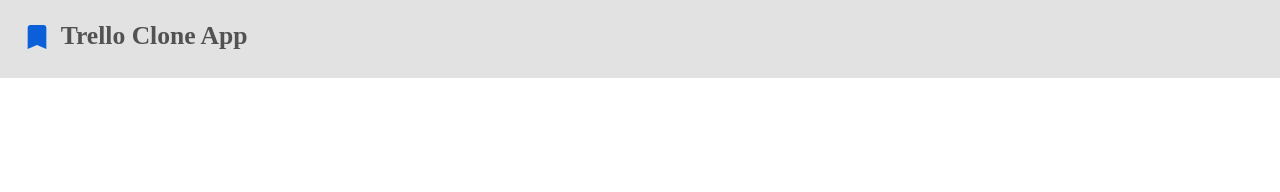
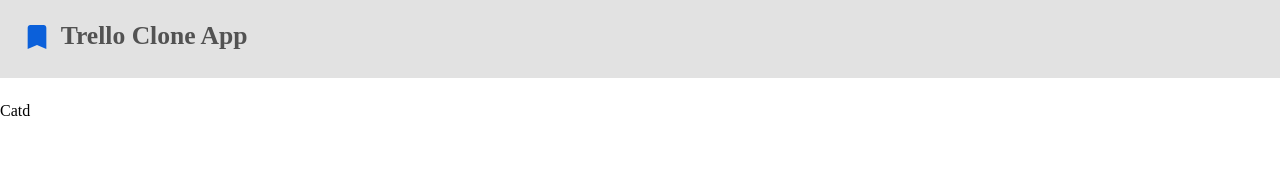
Before and after one commit to szuluaga-beep/trello-clone-prep, a React (Create React App) app: page / in a window 1280 px wide. Shown: the top 192 px of the page. Built offline with nearby package versions, Linux system fonts and the light colour scheme.

Commit message:
Ajuste en List.js

```diff
--- a/src/components/List/List.js
+++ b/src/components/List/List.js
@@ -33,7 +33,8 @@ function index({ list, index }) {
                                                        >
                                                             {
                                                                  list.cards.map((card, index) => {
-                                                                     <p> Card </p>
+
+                                                                     return <p> Catd </p>
                                                                  })
                                                             }
                                                             {provided.placeholder}
```
